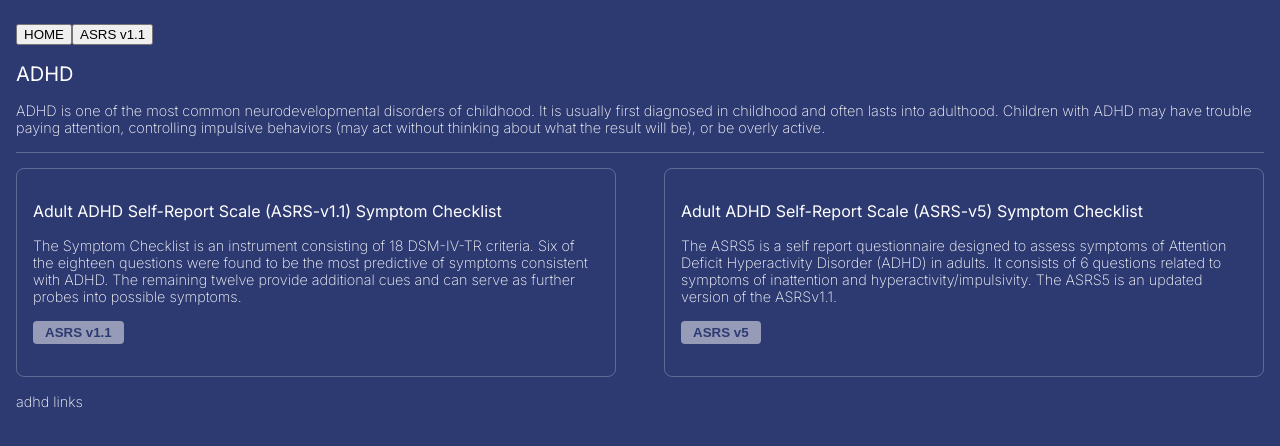
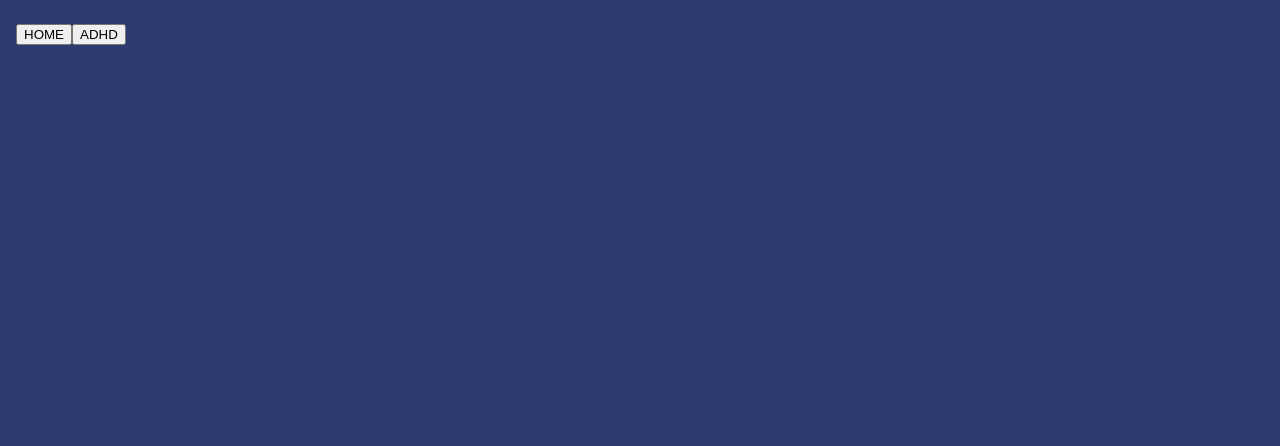
Before and after one commit to vishalicious213/adhd, a React (Vite) app: page / in a window 1280 px wide. Shown: the top 446 px of the page. Built offline with nearby package versions, Linux system fonts and the light colour scheme.

Commit message:
/landing/index: drafted RenderSectionArray and rendered ADHD data. menu and section buttons all control main page render area now

```diff
--- a/src/components/landing/index.jsx
+++ b/src/components/landing/index.jsx
@@ -12,24 +12,29 @@ const Index = () => {
         setSelected(choice)
     }
 
+    function RenderSectionArray({ sectionArr }) {
+        let data = sectionArr[0]
+
+        return (
+            <RenderSection
+                key={data.name}
+                name={data.name}
+                def={data.def}
+                links={data.links}
+                tools={data.tools}
+                click={handleClick}
+            />
+        )
+    }
+
     return (
         <div>
             <button onClick={() => handleClick("home")}>HOME</button>
-            <button onClick={() => handleClick("asrs1")}>ASRS v1.1</button>
-
-            {sectionsAdhdArray.map(section => (
-                <RenderSection
-                    key={section.name}
-                    name={section.name}
-                    def={section.def}
-                    tools={section.tools}
-                    links={section.links}
-                    click={handleClick}
-                />
-            ))}
+            <button onClick={() => handleClick("adhd")}>ADHD</button>
 
             <div>{
                 selected === "home" ? "" :
+                selected === "adhd" ? <RenderSectionArray sectionArr={sectionsAdhdArray} /> :
                 selected === "asrs1" ? <Asrs1 /> :
                 ""
                 }
```
